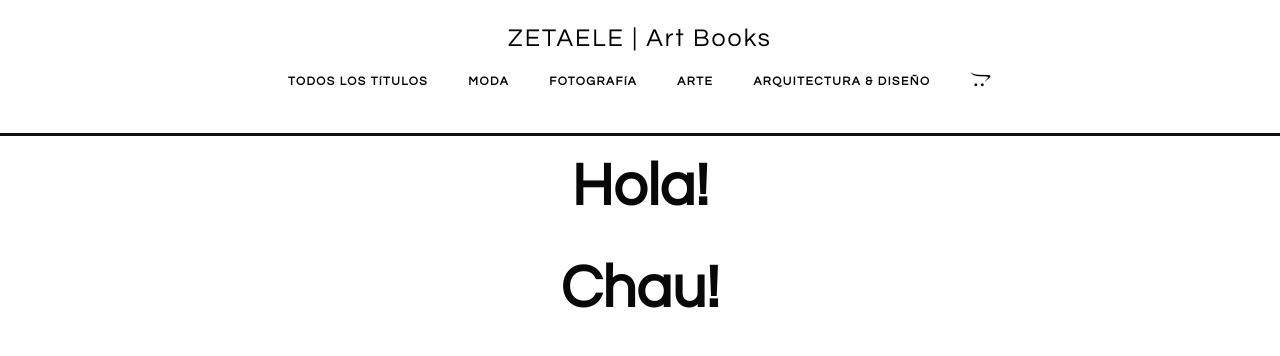
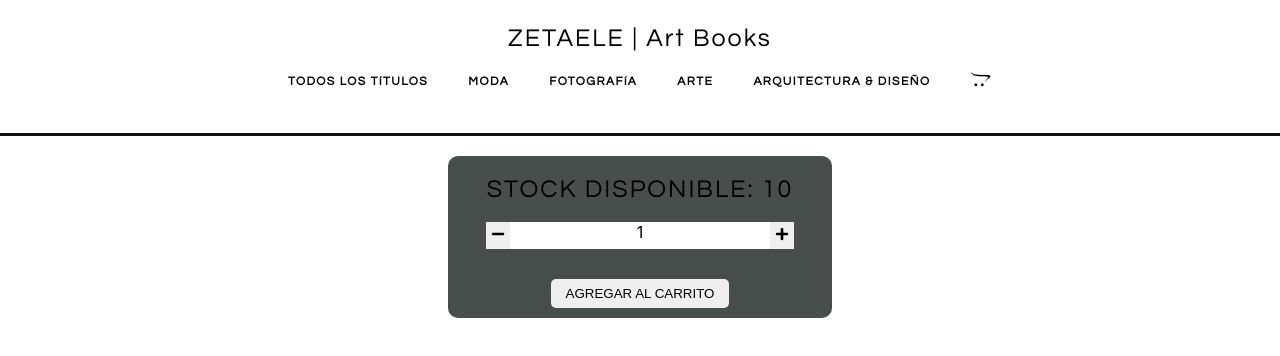
Before and after one commit to zoelanz/ZETAELE-ART-BOOKS, a React (Vite) app: page / in a window 1280 px wide. Shown: the top 356 px of the page. Built offline with nearby package versions, Linux system fonts and the light colour scheme.

Commit message:
desafio contador

```diff
--- a/package.json
+++ b/package.json
@@ -9,7 +9,8 @@
   },
   "dependencies": {
     "react": "^18.0.0",
-    "react-dom": "^18.0.0"
+    "react-dom": "^18.0.0",
+    "react-icons": "^4.3.1"
   },
   "devDependencies": {
     "@types/react": "^18.0.0",
--- a/src/App.css
+++ b/src/App.css
@@ -14,6 +14,11 @@
 *{
 padding: 0;
 margin: 0;
+}
+
+.containerGeneralContador{
+  display: flex;
+  justify-content: center;
 }
 
 header {
--- a/src/App.jsx
+++ b/src/App.jsx
@@ -1,27 +1,20 @@
-
 import './App.css'
 import NavBar from './components/NavBar/NavBar' // importo el archivo del navbar
 import ItemListContainer from './components/ItemListContainer/ItemListContainer'
-
+import ItemCount from './components/itemCount/itemCount'
 
 function App() {
 
+// llamo a la funcion donde cree el navbar: SE LO LLAMA ELEMENTO, llamo a las apis o fuentes externas
+
   return (
-// llamo a la funcion donde cree el navbar: SE LO LLAMA ELEMENTO
-
 <div>
-
 <NavBar/>
-
-<ItemListContainer greeting="Hola!"/>
-<ItemListContainer greeting="Chau!"/>
-
-
-
-
+{/* <ItemListContainer greeting="Hola!"/>  */}
+<div className='containerGeneralContador'>
+<ItemCount stock={10} initial={1}/>
 </div>
-
-
+</div>
   )
 }
 
--- /dev/null
+++ b/src/components/itemCount/itemCount.css
@@ -0,0 +1,53 @@
+
+@import url("https://fonts.googleapis.com/css2?family=Abril+Fatface&family=Questrial&display=swap");
+
+.containerContadorTodo{
+    background-color: rgb(72, 78, 76);
+    display: flex;
+    flex-direction: column;
+    align-items: center;
+    align-content: center;
+    margin-top: 20px;
+    width: 30%;
+    padding: 20px 0 0 0 ;
+    border-radius: 10px;
+}
+
+.containerContador{
+
+    /* background-color: rgb(130, 100, 237); */
+    display: flex;
+    justify-content: space-around;
+    align-content: center;
+    align-items: center;
+    width: 80%;
+    padding: 20px;
+}
+
+.containerBotonCarrito{
+    /* background-color: rgb(128, 36, 151); */
+    padding: 10px;
+    display: flex;
+    justify-content: center;
+}
+
+.boton{
+    padding: 5px;
+    border:none;
+    font-family: 'Questrial', sans-serif;
+    font-size: 14px;
+}
+
+.botonCarrito{
+    padding: 7px 15px;
+    border-radius: 5px;
+    border: none;
+}
+
+
+.numero{
+    background-color: white;
+    width: 100%;
+    text-align: center;
+    height: 27px;
+}
--- /dev/null
+++ b/src/components/itemCount/itemCount.jsx
@@ -0,0 +1,72 @@
+
+
+import "./itemCount.css"
+import { useState } from 'react'
+import { FaPlus, FaMinus } from 'react-icons/fa';
+
+
+function ItemCount({stock, initial, onAdd}){
+
+    const [count, setCount]= useState(initial);
+
+    // const [date, setDate]= useState(Date);
+
+    function contadorMas(){
+        if(count<stock){
+            setCount(count+1);
+            // setDate(Date());
+
+        }
+
+    }
+
+    function contadorMenos(){
+        if(count>initial){
+            setCount(count-1);
+            // setDate(Date());
+        }
+    }
+
+    function onAdd(){
+        alert(`${count} items agregados al carrito`)
+    }
+
+
+return(
+<div className="containerContadorTodo">
+
+<h1>STOCK DISPONIBLE: {stock}</h1>
+
+
+
+<div className="containerContador">
+
+<button className="boton" onClick={contadorMenos}> <FaMinus/></button>
+
+<p className="numero">{count}</p>
+
+<button className="boton" onClick={contadorMas}> <FaPlus/></button>
+
+</div>
+
+<div className="containerBotonCarrito">
+
+<button className="botonCarrito" onClick={onAdd}>AGREGAR AL CARRITO</button>
+
+</div>
+
+
+
+
+
+
+
+{/* <p>FECHA DEL ULTIMO CLICK :{date}</p> */}
+
+</div>
+
+)
+
+}
+
+export default ItemCount
```
Also changed, not shown: 1 other file (tests, documents, lock files or other folders).
